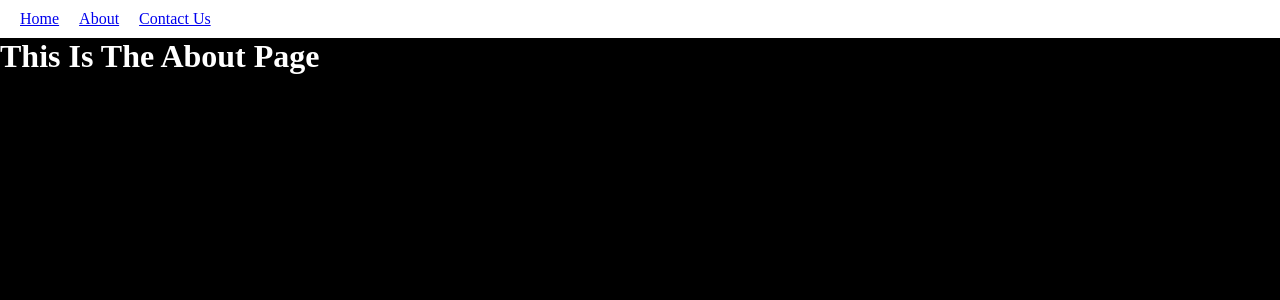
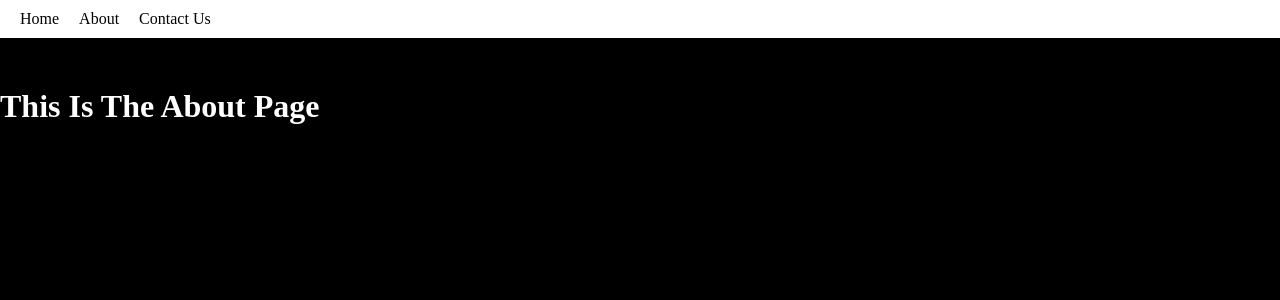
Before and after one commit to Rajan-4900/React_Router_class, a React (Vite) app: page /about in a window 1280 px wide. Shown: the top 300 px of the page. Built offline with nearby package versions, Linux system fonts and the light colour scheme.

Commit message:
this is an example of making active any of the navBar link to show which one is active in the site page

```diff
--- a/src/Components/Navbar.jsx
+++ b/src/Components/Navbar.jsx
@@ -1,14 +1,23 @@
 import React from 'react'
-import { Link } from 'react-router-dom'
+import { Link, NavLink } from 'react-router-dom'
 
 const Navbar = () => {
   return (
     <>
-    <div style={{backgroundColor:'white', padding:'10px'}}>
-    <Link style={{margin:'10px', }} to={'/'}>Home</Link>
-    <Link style={{margin:'10px', }} to={'/about'}>About</Link>
-    <Link style={{margin:'10px', }} to={'/contact'}>Contact Us</Link>
-    </div>
+      <div style={{ backgroundColor: 'white', padding: '10px', marginBottom: '50px' }}>
+        {/* this is used to active any of the link in the site */}
+        <NavLink style={({ isActive }) => ({
+          color: isActive ? "white" : "black",
+          backgroundColor: isActive ? "gray" : "transparent",
+          padding: "5px 10px",
+          borderRadius: "5px",
+          textDecoration: "none"
+        })}
+        to={'/'}>Home</NavLink>
+
+        <Link style={{ margin: '10px', textDecoration:"none", color:"black"}} to={'/about'}>About</Link>
+        <Link style={{ margin: '10px', textDecoration:"none", color:"black" }} to={'/contact'}>Contact Us</Link>
+      </div>
     </>
   )
 }
```
